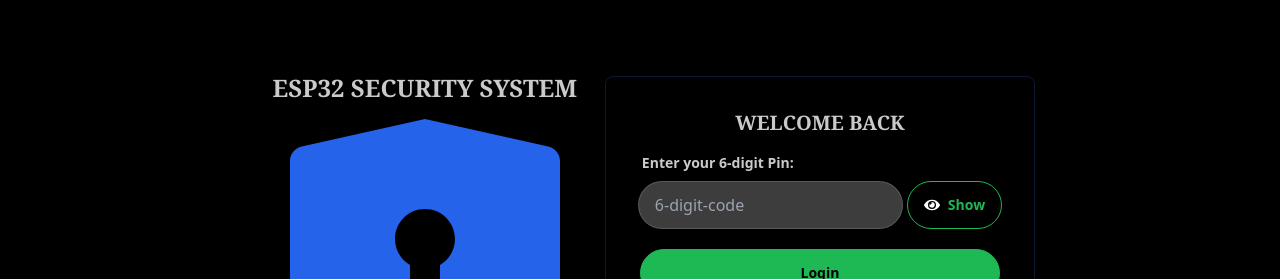
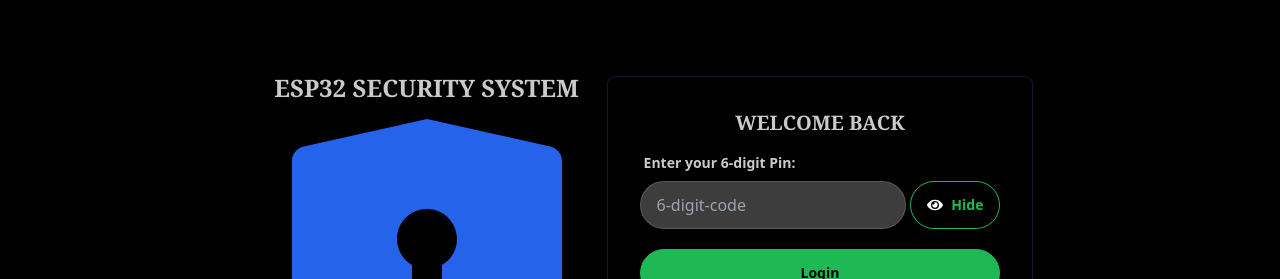
Before and after one commit to barrymomodouwurrie-165/smart_security_system, a React app in the folder Frontend/: page / in a window 1280 px wide. Both pictures are taken after a click on the button "Show". Shown: the top 279 px of the page. Built offline with nearby package versions, Linux system fonts and the light colour scheme; the HTML template or start-up script is replaced by a standard one.

Commit message:
add functionality to the input type button.

```diff
--- a/Frontend/src/Pages/LoginPage.jsx
+++ b/Frontend/src/Pages/LoginPage.jsx
@@ -1,6 +1,29 @@
 import { RiShieldKeyholeFill } from "react-icons/ri";
-import { FaEye } from "react-icons/fa";
+import { FaEye, FaRegEyeSlash } from "react-icons/fa";
+import { useState } from "react";
+import { useNavigate } from "react-router";
+
 const LoginPage = () => {
+  const [pin, setPin] = useState("");
+  const [visible, setVisible] = useState("false");
+  const [isVisible, setIsvisible] = useState("Show");
+  const [eye, setEye] = useState(true);
+
+  const handleInputType = () => {
+    if (isVisible === "Show") {
+      setVisible(false);
+      setEye(false);
+      setIsvisible("Hide");
+    }
+    if (isVisible === "Hide") {
+      setVisible(true);
+      setEye(true);
+      setIsvisible("Show");
+    }
+  };
+
+  const handleLogin = () => {};
+
   return (
     <div className="min-h-screen">
       <div className="max-w-5xl mx-auto p-4 flex items-center justify-center">
@@ -22,18 +45,34 @@ const LoginPage = () => {
                 </label>
                 <div className="flex items-center justify-between gap-1 pb-3">
                   <input
-                    type="password"
+                    type={visible ? "password" : "text"}
                     className="input input-bordered flex-1 bg-base-content/30"
                     placeholder="6-digit-code"
                   />
-                  <button className="btn btn-outline text-primary">
-                    <FaEye size={16} className="text-white hover:text-black" />
-                    Show
+                  <button
+                    className="btn btn-outline text-primary"
+                    onClick={handleInputType}
+                  >
+                    {eye ? (
+                      <FaRegEyeSlash
+                        size={16}
+                        className="text-white hover:text-black"
+                      />
+                    ) : (
+                      <FaEye
+                        size={16}
+                        className="text-white hover:text-black"
+                      />
+                    )}
+                    {isVisible}
                   </button>
                 </div>
               </div>
               <div className="card-actions justify-center">
-                <button className="btn btn-primary px-40 font-bold">
+                <button
+                  className="btn btn-primary px-40 font-bold"
+                  onClick={handleLogin}
+                >
                   Login
                 </button>
               </div>
```
Also changed, not shown: 1 other file (tests, documents, lock files or other folders).
